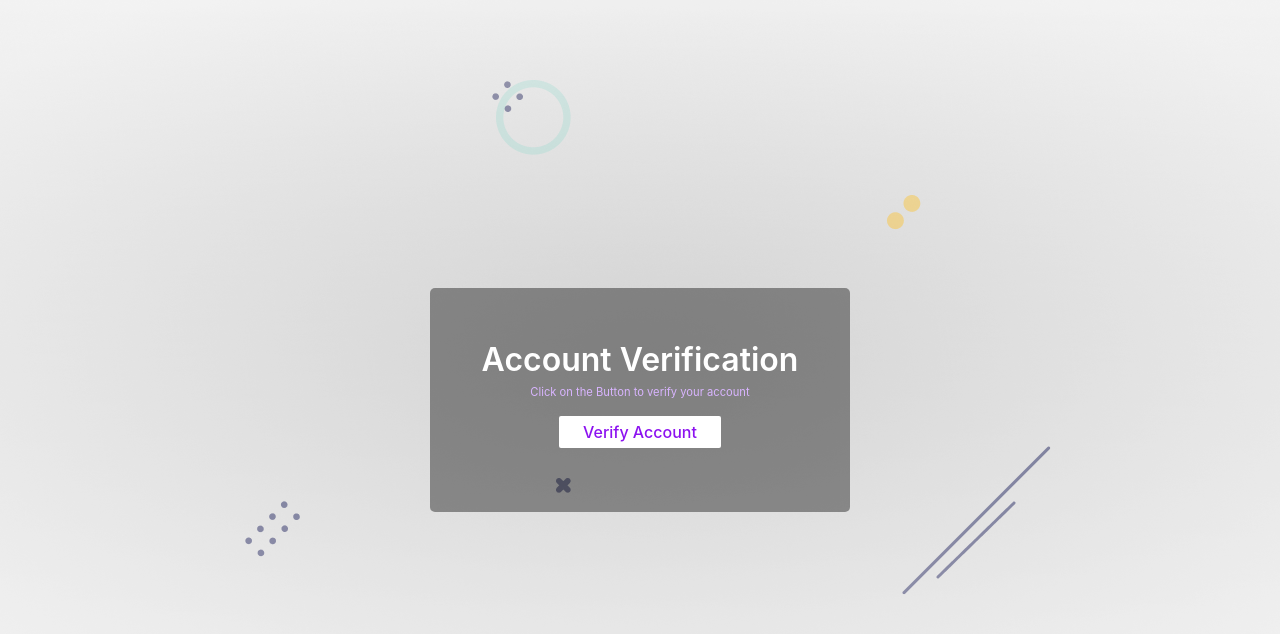
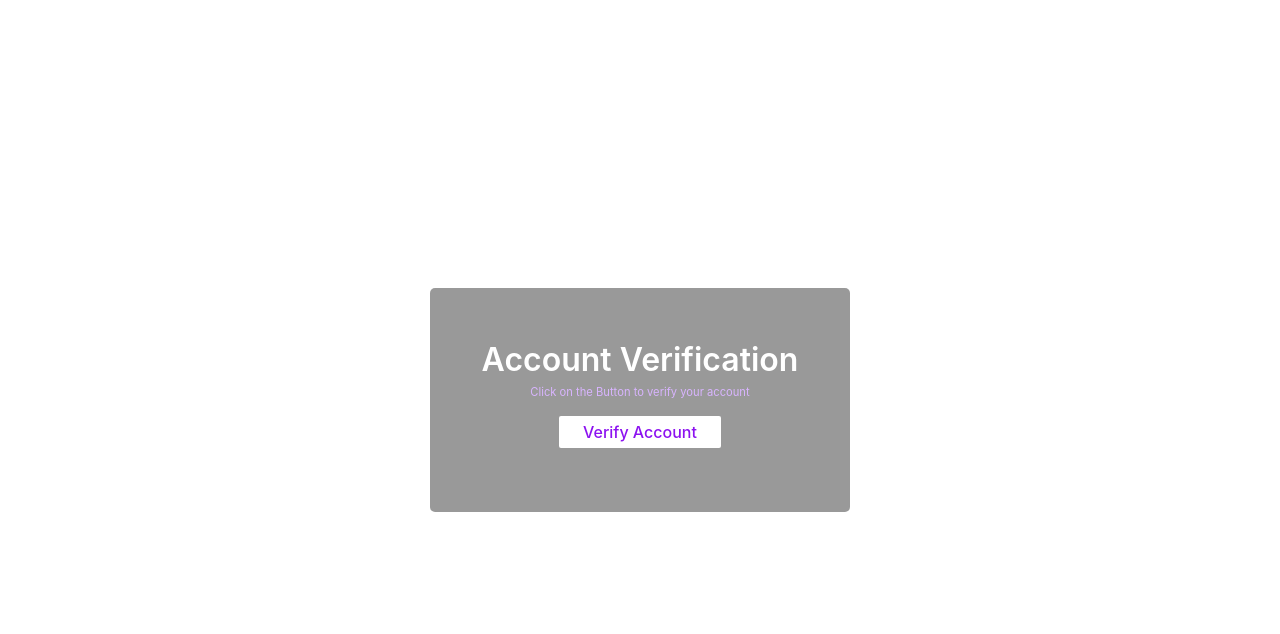
Before and after one commit to Kampron/quizonnet1, a React (Vite) app: page /verify in a window 1280 px wide. Shown: the top 634 px of the page. Built offline with nearby package versions, Linux system fonts and the light colour scheme.

Commit message:
background

```diff
--- a/src/index.css
+++ b/src/index.css
@@ -313,9 +313,9 @@ input[type='file'] {
   display: none;
 } */
 
-.bg_img {
+/* .bg_img {
   background-image: url('/background.png');
-}
+} */
 
 .--btn {
   font-size: 1.6rem;
```
